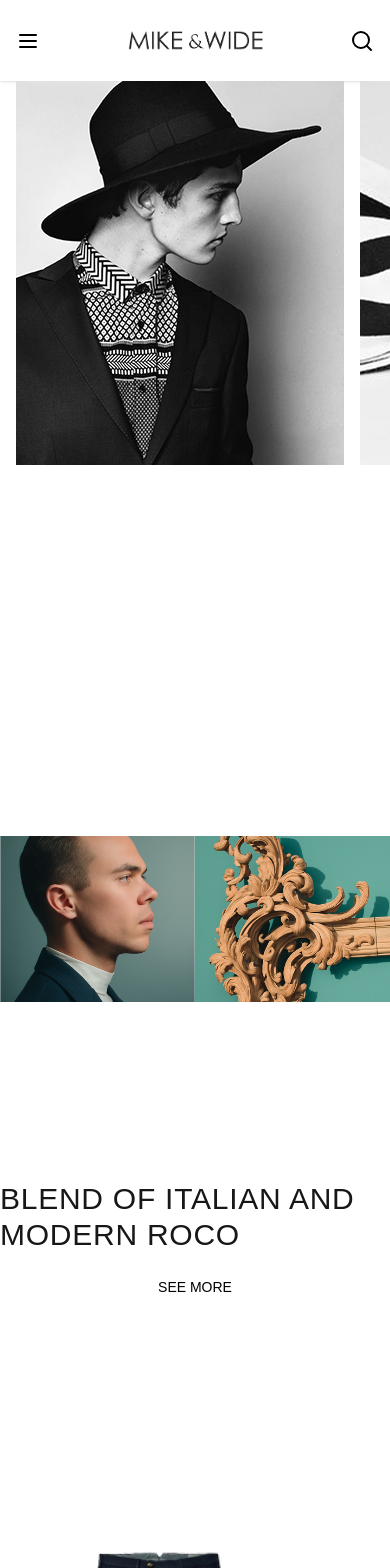
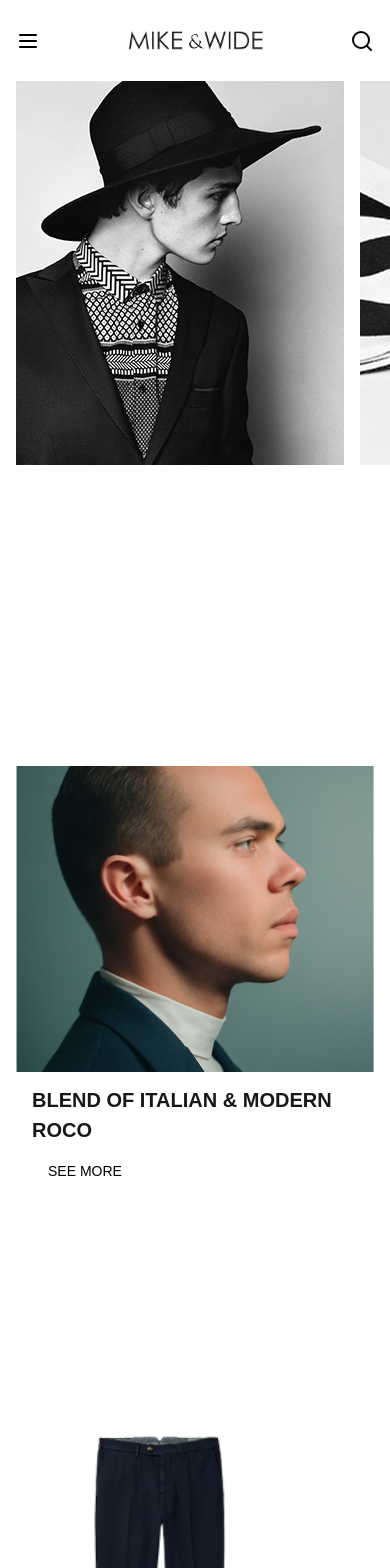
Before and after one commit to gauravver13/mike-n-wide, a Next.js app: page / in a window 390 px wide. Shown: the top 1568 px of the page. Built offline with nearby package versions, Linux system fonts and the light colour scheme.

Commit message:
add fix in responsive HeroSection

```diff
--- a/src/components/HeroSection.tsx
+++ b/src/components/HeroSection.tsx
@@ -31,7 +31,7 @@ export default function HeroSection() {
       </div>
 
       {/* ✅ Desktop View: Original Layout */}
-      <div className="hidden md:flex text-center px-32 my-16">
+      <div className="hidden md:flex text-center px-36 my-16">
         {/* Left Section */}
         <div>
           <div className="relative w-96 h-80">
--- a/src/components/Navbar.tsx
+++ b/src/components/Navbar.tsx
@@ -9,7 +9,7 @@ export default function Navbar() {
   const [isOpen, setIsOpen] = useState(false);
 
   return (
-    <nav className="w-full bg-white text-black py-6 px-4 lg:px-52 shadow-sm relative">
+    <nav className="w-full bg-white text-black py-6 px-4 lg:px-52 relative">
       <div className="flex justify-between items-center">
 
         {/* LEFT - Hamburger on mobile */}
@@ -27,6 +27,7 @@ export default function Navbar() {
               INDIA
             </Link>
           </div>
+
         </div>
 
         {/* CENTER - Logo */}
--- a/src/components/ui/Banner.tsx
+++ b/src/components/ui/Banner.tsx
@@ -1,125 +1,44 @@
-
-
-
-
-
-
-
-
-
-
-
-
-
-
-
-
-
-
-
-
-
-
-
-
-
-
-
-
-
-
-
-// // ------------------------------------------------ VERSION- 1--------------------------------------------------------
-// import Image from "next/image";
-// import Link from "next/link";
-// import Button from "./Button";
-
-// export default function Banner1() {
-//     return (
-//         <div className="mb-0">
-//             <section className="relative w-full h-screen flex flex-col lg:flex-row">
-//                 {/* Image Container */}
-//                 <div className="relative w-full lg:w-1/2 h-full">
-//                     <Image
-//                         src="/model0.png"
-//                         alt="Model Image"
-//                         fill
-//                         className="object-cover"
-//                         priority
-//                     />
-//                 </div>
-//                 <div className="relative w-full lg:w-1/2 h-full">
-//                     <Image
-//                         src="/art0.png"
-//                         alt="Art Image"
-//                         fill
-//                         className="object-cover"
-//                         priority
-//                     />
-//                 </div>
-//             </section>
-//             <div className="relative w-full flex justify-center -mt-40 z-10 text-3xl lg:text-4xl font-[32px] tracking-wide">
-//                 BLEND OF ITALIAN AND MODERN ROCO
-//             </div>
-//             <div className="flex justify-center mt-4">
-//                 <Button />
-//             </div>
-//         </div>
-//     );
-// }
-
-
-
-
-
-
-
-
-
-
-
-
-
-
-
-
-
-
-
-
-
-// ------------------------------ BASIC VERSION: -------------------------------------
 import Image from "next/image";
-import Link from "next/link";
 import Button from "./Button";
 
 export default function Banner1() {
     return (
-            <div className="mb-0">
-                <section className="relative flex w-full h-screen">
-                <div className="relative w-1/2 h-full">
+        <div className="mb-0 container">
+            <section className="relative w-full h-screen flex flex-col lg:flex-row">
+                {/* Left Image - Full width on mobile */}
+                <div className="relative w-full lg:w-1/2 h-full">
                     <Image
                         src="/model0.png"
                         alt="Model Image"
                         fill
-                    className="object-contain sm:object-contain"
+                        className="object-contain lg:object-cover"
                         priority
                     />
                 </div>
-                <div className="relative w-1/2 h-full">
+
+                {/* Right Image - Hidden on mobile */}
+                <div className="relative hidden lg:block lg:w-1/2 h-full">
                     <Image
                         src="/art0.png"
                         alt="Art Image"
                         fill
-                    className="object-contain sm:object-contain"
+                        className="object-cover"
                         priority
                     />
                 </div>
             </section>
-                <div className="relative w-full flex justify-center -mt-40 z-10 text-3xl font-[32px] tracking-wide">BLEND OF ITALIAN AND MODERN ROCO </div>
-                <div className="flex justify-center mt-4">
+
+            {/* Text and Button Section */}
+            <div className="relative w-full flex flex-col items-start lg:items-center justify-center px-4 -mt-64 lg:-mt-24  z-10">
+
+                <div className="text-left lg:text-center leading-normal flex flex-wrap sm:-mt-12 sm:font-bold text-xl lg:text-4xl font-semibold tracking-normal">
+                    BLEND OF ITALIAN & MODERN ROCO
+                </div>
+                <div className="mt-2">
                     <Button />
                 </div>
+
             </div>
-    )
+        </div>
+    );
 }
```
Lines whose indentation alone changed are shown as unchanged.
